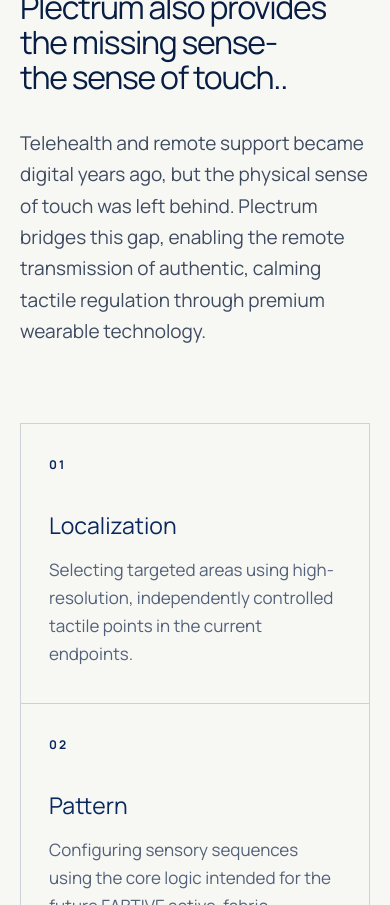
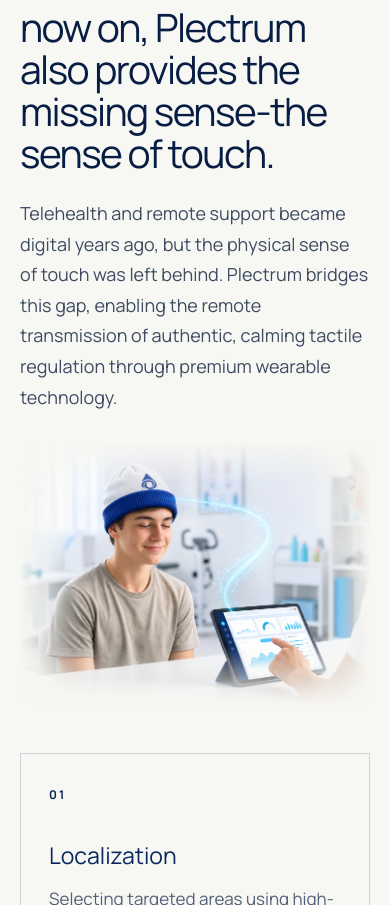
Before and after one commit to noamamram/plectrumSite, a Next.js app: page /clinical in a window 390 px wide. Shown: the part 1220-2125 px from the top of the page. Built offline with nearby package versions, Linux system fonts and the light colour scheme; no server answers.

Commit message:
Rename the hat line to Smart Beanie and show the clinical tangibility scene.
Drop the Pre-Seed milestone, add HackAutism, and note that field pilots are planned for 2027.

Co-authored-by: Cursor <cursoragent@cursor.com>

```diff
--- a/app/clinical/page.tsx
+++ b/app/clinical/page.tsx
@@ -13,7 +13,7 @@ const copy = {
       "Plectrum's primary focus is professional assistive wellness, spanning institutional spaces and home environments. The current technological validation utilizes functional smart wearable endpoints, operating in parallel with the development of FABTIVE—the patented active fabric designed for continuous physical sensation.",
     cta: "Explore institutional pilots",
     problemLabel: "THE TANGIBILITY GAP",
-    problemTitle: "Digital platforms see and hear. From now on, Plectrum also provides the missing sense-the sense of touch..",
+    problemTitle: "Digital platforms see and hear. From now on, Plectrum also provides the missing sense-the sense of touch.",
     problemBody:
       "Telehealth and remote support became digital years ago, but the physical sense of touch was left behind. Plectrum bridges this gap, enabling the remote transmission of authentic, calming tactile regulation through premium wearable technology.",
     controls: [
@@ -147,6 +147,9 @@ const copy = {
 export default function ClinicalPage() {
   const { language } = useLanguage();
   const t = copy[language];
+  const tangibilityImageAlt = language === "he"
+    ? "ילד חובש את ה־Smart Beanie של Plectrum בזמן שאשת מקצוע מפעילה ממשק בטאבלט"
+    : "A child wearing the Plectrum Smart Beanie while a professional operates a tablet interface";
 
   return (
     <SiteShell>
@@ -174,10 +177,29 @@ export default function ClinicalPage() {
         </div>
       </section>
 
-      <section className="light-section">
-        <div className="section-grid">
-          <div><p className="eyebrow dark">{t.problemLabel}</p><h2>{t.problemTitle}</h2></div>
-          <p className="section-lead">{t.problemBody}</p>
+      <section className="light-section clinical-gap-section">
+        <div className="clinical-gap-feature">
+          <div className="clinical-gap-copy">
+            <p className="eyebrow dark">
+              {language === "he" ? (
+                <>הפער הפיזי <bdi className="no-break" dir="ltr">(THE TANGIBILITY GAP)</bdi></>
+              ) : t.problemLabel}
+            </p>
+            <h2>{t.problemTitle}</h2>
+            <p className="section-lead">{t.problemBody}</p>
+          </div>
+          <figure className="clinical-gap-visual">
+            {/* eslint-disable-next-line @next/next/no-img-element -- local optimized WebP with layered CSS edge fades */}
+            <img
+              className="clinical-gap-image"
+              src="/media/plectrum-smart-beanie-experience.webp"
+              alt={tangibilityImageAlt}
+              width={1448}
+              height={1086}
+              loading="lazy"
+              decoding="async"
+            />
+          </figure>
         </div>
         <div className="clinical-control-grid">
           {t.controls.map(([title, body], index) => (
--- a/app/company/page.tsx
+++ b/app/company/page.tsx
@@ -15,7 +15,6 @@ const copy = {
     milestones: [
       ["4", "operational wearable endpoints"],
       ["2027", "institutional pilot program launch"],
-      ["$700K", "Pre-Seed funding round"],
       ["IL · US · EU", "Patent granted in Israel; US and Europe in process"],
     ],
     relationshipsLabel: "VALIDATION & PARTNERSHIPS",
@@ -26,6 +25,7 @@ const copy = {
       ["AKIM", "Signed Letter of Intent."],
       ["RayQ", "Signed NDA, MOU established."],
       ["Aleh", "Signed Letter of Intent."],
+      ["HackAutism", ""],
     ],
     marketLabel: "COMMERCIAL PATHWAY",
     marketTitle: "A dual-engine entry into government-funded wellness.",
@@ -96,7 +96,6 @@ const copy = {
     milestones: [
       ["4", "מוצרי קצה לבישים ופעילים"],
       ["2027", "השקת תוכניות פיילוט מוסדיות"],
-      ["$700K", "סבב הגיוס הנוכחי (Pre-Seed)"],
       ["ישראל · ארה״ב · אירופה", "פטנט אושר בישראל; ארה״ב ואירופה בתהליכי רישום"],
     ],
     relationshipsLabel: "אימות ושותפויות",
@@ -107,6 +106,7 @@ const copy = {
       ["עמותת אקים", "מכתב כוונות חתום."],
       ["RayQ", "נחתם NDA, גובש מסמך הבנות."],
       ["עמותת עלה", "מכתב כוונות חתום."],
+      ["האקוטיזם", ""],
     ],
     marketLabel: "האסטרטגיה המסחרית",
     marketTitle: "חדירה ממוקדת באמצעות ערוצי מימון ממשלתיים.",
@@ -348,7 +348,12 @@ export default function CompanyPage() {
       <section className="blue-section relationship-section">
         <div className="section-heading"><p className="eyebrow">{t.relationshipsLabel}</p><h2>{t.relationshipsTitle}</h2></div>
         <div className="relationship-grid">
-          {t.relationships.map(([name, body]) => <article key={name}><h3>{name}</h3><p>{body}</p></article>)}
+          {t.relationships.map(([name, body]) => (
+            <article className="relationship-card" key={name}>
+              <h3>{name}</h3>
+              {body ? <p>{body}</p> : null}
+            </article>
+          ))}
         </div>
       </section>
 
--- a/app/globals.css
+++ b/app/globals.css
@@ -865,6 +865,26 @@ html[dir="rtl"] .loop-step::before {
 
 .section-heading.compact {
   max-width: 760px;
+}
+
+.traction-section {
+  padding-inline: clamp(32px, 7vw, 112px);
+}
+
+.traction-section .section-heading.compact {
+  width: min(100%, 1080px);
+  max-width: none;
+  margin-inline-end: auto;
+}
+
+.traction-section .section-heading h2 {
+  font-size: clamp(34px, 4.1vw, 58px);
+  line-height: 1.18;
+  text-wrap: pretty;
+}
+
+html[dir="rtl"] .traction-section .section-heading {
+  text-align: right;
 }
 
 .section-heading > p:not(.eyebrow) {
@@ -1577,6 +1597,68 @@ html[dir="rtl"] .clinical-hero .page-hero-copy {
   border-top: 1px solid rgba(10, 40, 93, 0.18);
 }
 
+.clinical-gap-section {
+  overflow: hidden;
+}
+
+.clinical-gap-feature {
+  display: grid;
+  grid-template-columns: minmax(0, 0.92fr) minmax(420px, 1.08fr);
+  gap: clamp(48px, 7vw, 112px);
+  align-items: center;
+}
+
+.clinical-gap-copy h2 {
+  margin: 0;
+  font-size: clamp(34px, 4.7vw, 68px);
+  line-height: 1.08;
+  letter-spacing: -0.04em;
+  text-wrap: balance;
+}
+
+html[dir="rtl"] .clinical-gap-copy h2 {
+  letter-spacing: -0.02em;
+}
+
+.clinical-gap-copy .section-lead {
+  max-width: 620px;
+  margin-top: clamp(26px, 3vw, 42px);
+}
+
+.clinical-gap-visual {
+  position: relative;
+  width: 100%;
+  margin: 0;
+  aspect-ratio: 4 / 3;
+  overflow: hidden;
+  background: var(--paper);
+}
+
+.clinical-gap-image {
+  position: absolute;
+  inset: 0;
+  width: 100%;
+  height: 100%;
+  display: block;
+  object-fit: cover;
+  object-position: center;
+}
+
+.clinical-gap-visual::after {
+  content: "";
+  position: absolute;
+  inset: -1px;
+  pointer-events: none;
+  background:
+    linear-gradient(to right, var(--paper) 0%, transparent 18%, transparent 82%, var(--paper) 100%),
+    linear-gradient(to bottom, var(--paper) 0%, transparent 16%, transparent 78%, var(--paper) 100%),
+    radial-gradient(ellipse at center, transparent 56%, rgba(247, 247, 243, 0.18) 76%, var(--paper) 100%);
+}
+
+.clinical-gap-feature + .clinical-control-grid {
+  margin-top: clamp(58px, 7vw, 104px);
+}
+
 .clinical-control-grid article {
   min-height: 280px;
   padding: 32px 28px;
@@ -1687,6 +1769,15 @@ html[dir="rtl"] .clinical-path-steps {
 .prototype-intro {
   grid-column: 1 / -1;
   max-width: 920px;
+}
+
+.prototype-pilot-note {
+  max-width: 760px;
+  margin: 18px 0 0;
+  color: var(--cyan-bright);
+  font-size: clamp(16px, 1.35vw, 19px);
+  font-weight: 650;
+  line-height: 1.6;
 }
 
 .prototype-intro h1 {
@@ -2016,7 +2107,7 @@ html[dir="rtl"] .company-mark {
 .company-milestones {
   margin-top: 76px;
   display: grid;
-  grid-template-columns: repeat(4, 1fr);
+  grid-template-columns: repeat(auto-fit, minmax(220px, 1fr));
   border-block: 1px solid rgba(10, 40, 93, 0.18);
 }
 
@@ -3129,6 +3220,20 @@ html[dir="rtl"] .back-to-top {
     gap: 34px;
   }
 
+  .clinical-gap-feature {
+    grid-template-columns: 1fr;
+    gap: 34px;
+  }
+
+  .clinical-gap-copy {
+    max-width: 760px;
+  }
+
+  .clinical-gap-visual {
+    width: min(100%, 620px);
+    margin-inline: auto;
+  }
+
   .loop-steps,
   .traction-metrics {
     grid-template-columns: 1fr 1fr;
@@ -3346,13 +3451,45 @@ html[dir="rtl"] .back-to-top {
   }
 
   .prototype-selector {
+    align-self: stretch;
     display: grid;
     grid-template-columns: repeat(2, 1fr);
+    gap: 10px;
+    direction: ltr;
+    border-top: 0;
   }
 
   .prototype-selector button {
-    min-height: 60px;
-    border-inline-end: 1px solid rgba(255, 255, 255, 0.16);
+    min-width: 0;
+    min-height: 72px;
+    padding: 12px 14px;
+    display: grid;
+    grid-template-columns: auto minmax(0, 1fr);
+    gap: 12px;
+    border: 1px solid rgba(255, 255, 255, 0.16);
+    border-radius: 10px;
+    background: rgba(255, 255, 255, 0.025);
+    direction: ltr;
+    text-align: left;
+    font-size: clamp(15px, 2.5vw, 18px);
+    line-height: 1.25;
+  }
+
+  .prototype-selector button:hover,
+  .prototype-selector button.active {
+    padding: 12px 14px;
+    border-color: rgba(88, 215, 255, 0.62);
+    background: rgba(24, 184, 242, 0.1);
+    box-shadow: inset 3px 0 0 var(--cyan-bright);
+  }
+
+  .prototype-selector button::after {
+    display: none;
+  }
+
+  .prototype-selector button bdi {
+    min-width: 0;
+    overflow-wrap: normal;
   }
 
   .prototype-stage {
@@ -3461,6 +3598,48 @@ html[dir="rtl"] .back-to-top {
     padding: 108px 20px 34px;
   }
 
+  .traction-section {
+    padding-inline: 28px;
+  }
+
+  .traction-section .section-heading h2 {
+    font-size: clamp(29px, 8.6vw, 39px);
+    line-height: 1.25;
+  }
+
+  .clinical-gap-feature {
+    gap: 24px;
+  }
+
+  .clinical-gap-copy h2 {
+    font-size: clamp(34px, 10vw, 46px);
+    line-height: 1.08;
+  }
+
+  .clinical-gap-copy .section-lead {
+    margin-top: 24px;
+    font-size: 18px;
+    line-height: 1.7;
+  }
+
+  .clinical-gap-visual {
+    width: 100%;
+  }
+
+  .clinical-gap-feature + .clinical-control-grid {
+    margin-top: 48px;
+  }
+
+  .prototype-selector {
+    grid-template-columns: 1fr;
+    gap: 8px;
+  }
+
+  .prototype-selector button {
+    min-height: 64px;
+    font-size: 16px;
+  }
+
   .hero h1 {
     font-size: clamp(40px, 11vw, 48px);
   }
@@ -3589,6 +3768,10 @@ html[dir="rtl"] .back-to-top {
     border: 1px solid rgba(10, 40, 93, 0.13);
     border-radius: 12px;
     background: rgba(255, 255, 255, 0.68);
+  }
+
+  .company-milestones article:nth-child(3):last-child {
+    grid-column: 1 / -1;
   }
 
   .company-milestones strong {
```
Also changed, not shown: app/page.tsx (+12 -12 lines), app/prototypes/page.tsx (+41 -36 lines), public/media/plectrum-smart-beanie-experience.webp (added).
